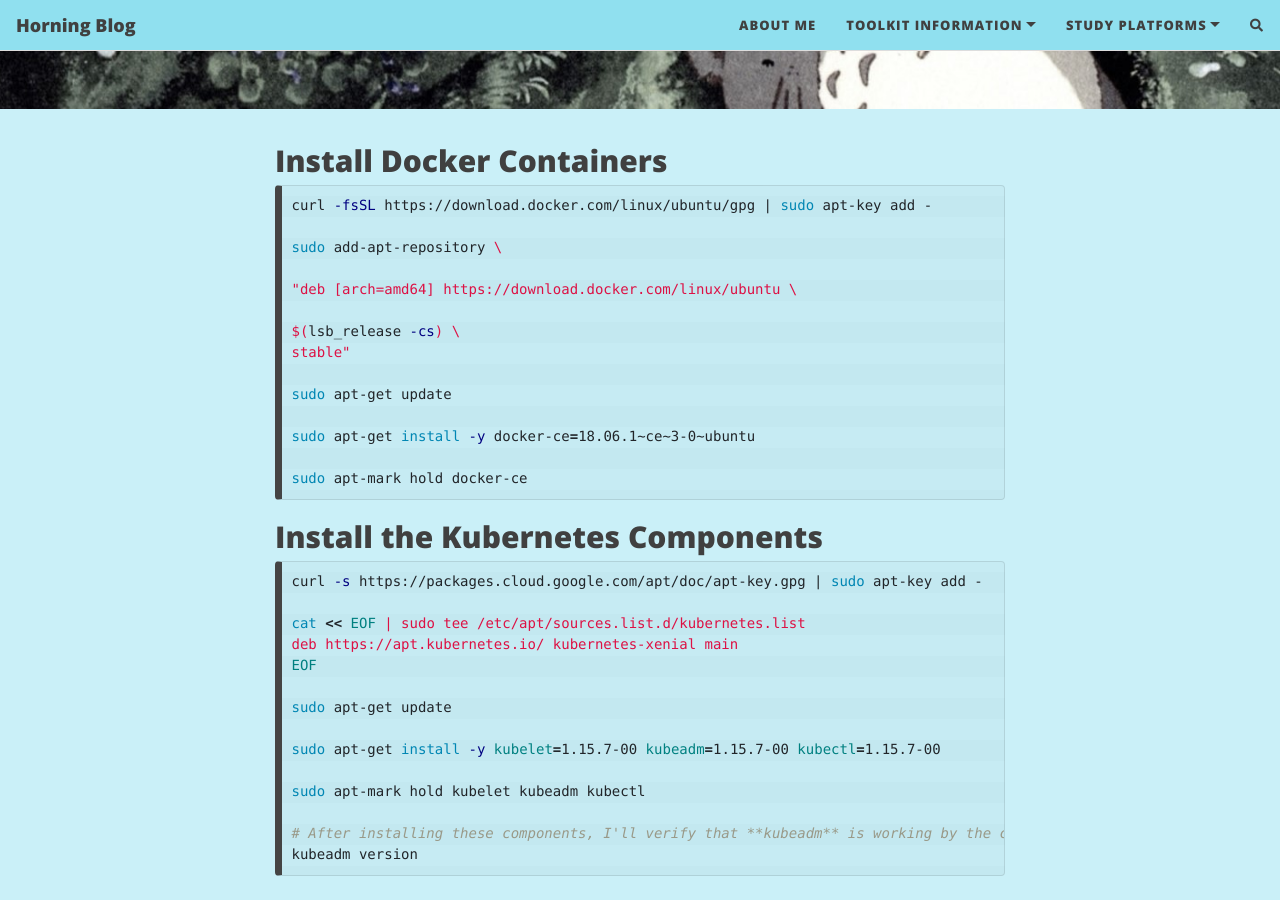
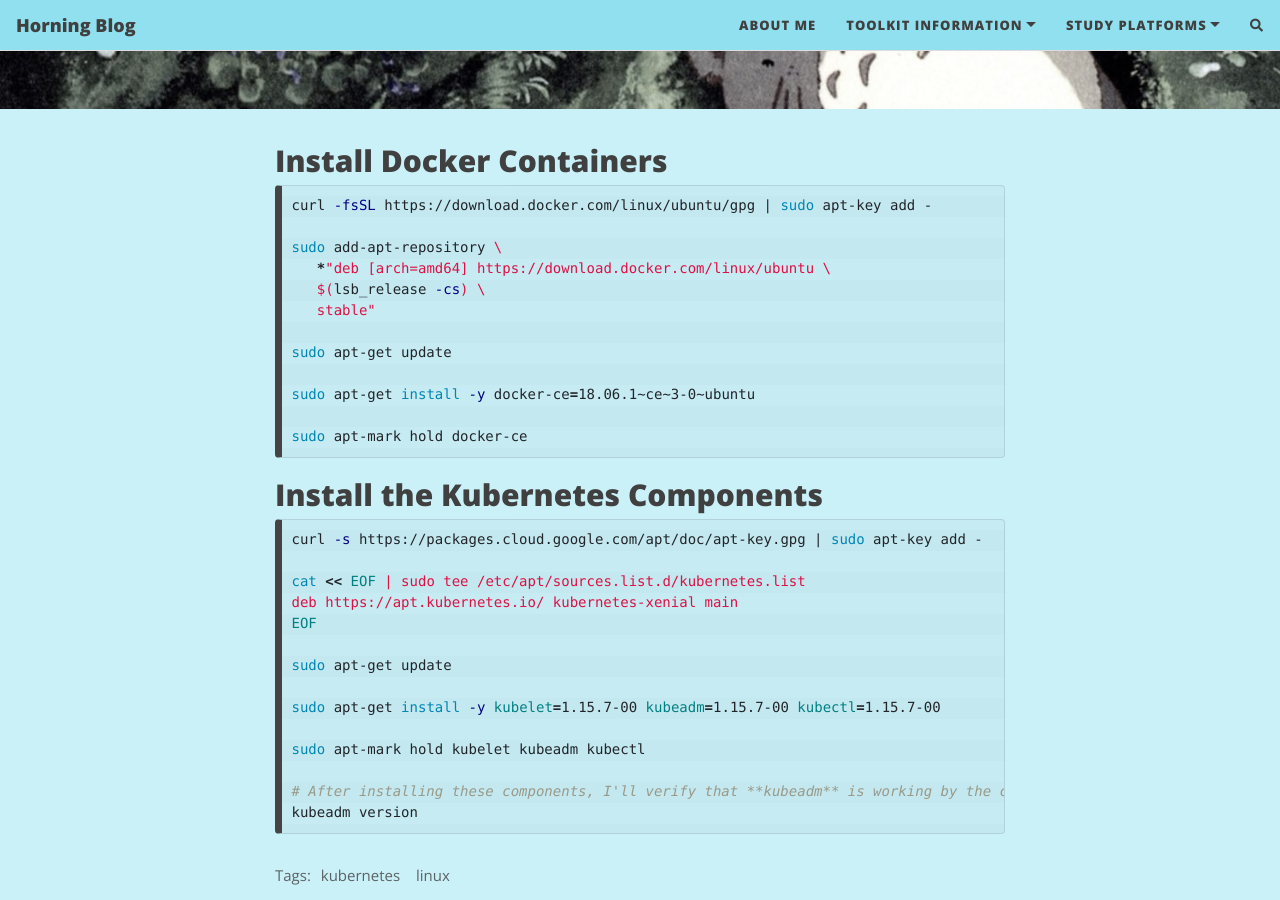
Before and after one commit to HorningGit/HorningGit.github.io, a Jekyll site: the page built from _posts/2022-08-31-k8s_study.md, in a window 1280 px wide and 900 px high, scrolled down 489 px. Built offline with Jekyll 4.4.1, drawn with Linux system fonts in a browser that asks for light colours; nearby versions of some CDN libraries; comment, search, counter and statistics services are not loaded.

```diff
--- a/_posts/2022-08-31-k8s_study.md
+++ b/_posts/2022-08-31-k8s_study.md
@@ -13,11 +13,9 @@ tags: [kubernetes, linux]
 curl -fsSL https://download.docker.com/linux/ubuntu/gpg | sudo apt-key add -
 
 sudo add-apt-repository \
-
-"deb [arch=amd64] https://download.docker.com/linux/ubuntu \
-
-$(lsb_release -cs) \
-stable"
+   *"deb [arch=amd64] https://download.docker.com/linux/ubuntu \
+   $(lsb_release -cs) \
+   stable"
 
 sudo apt-get update
 
```
